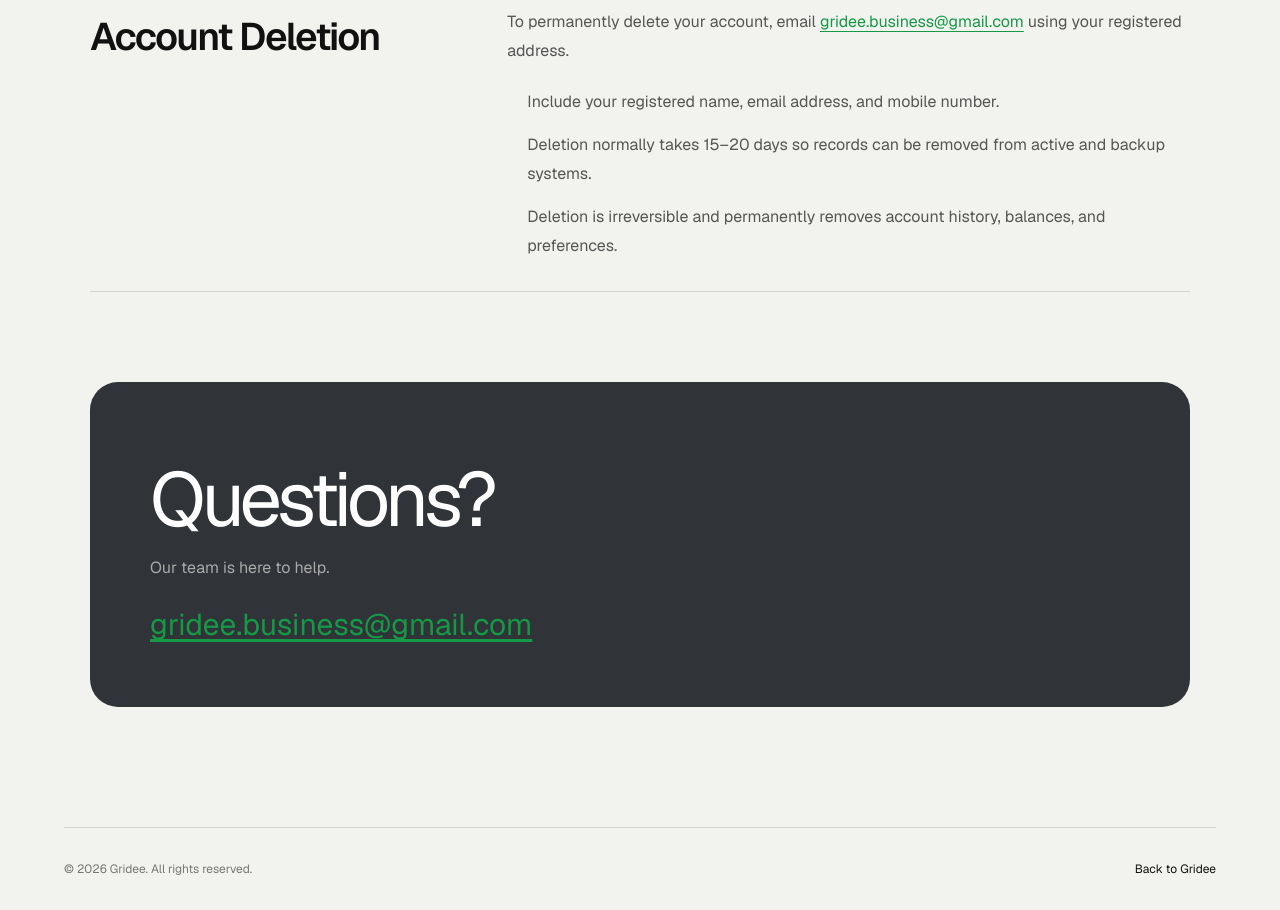
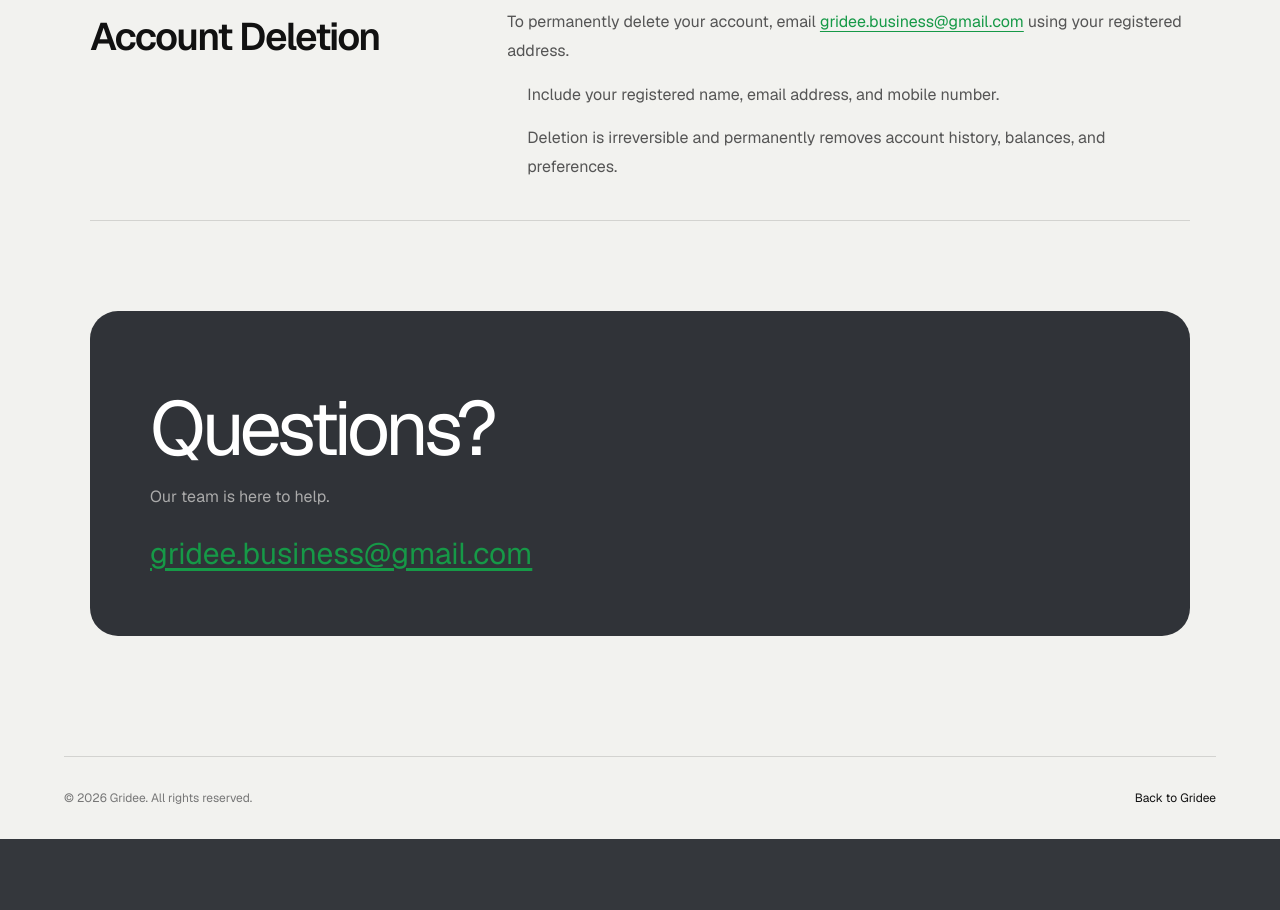
Before and after one commit to Rishabh-0707/gridee_, a Next.js app: page /data-safety in a window 1280 px wide. Shown: the part 1380-2290 px from the top of the page. After the commit the page ends 2219 px from the top, so only its background shows below. Built offline with nearby package versions, Linux system fonts and the light colour scheme.

Commit message:
Remove account deletion timeframe

```diff
--- a/app/data-safety/page.tsx
+++ b/app/data-safety/page.tsx
@@ -12,6 +12,6 @@
       <><strong>Secure Authentication:</strong> Sessions use secure authentication tokens stored locally on the device.</>,
       <><strong>Payment Safety:</strong> Card and banking details are not stored by Gridee; transactions are handled by Razorpay.</>,
     ] },
-    { title: "Account Deletion", paragraphs: [<>To permanently delete your account, email <a href="mailto:gridee.business@gmail.com?subject=Account%20Deletion%20Request">gridee.business@gmail.com</a> using your registered address.</>], items: ["Include your registered name, email address, and mobile number.", "Deletion normally takes 15–20 days so records can be removed from active and backup systems.", "Deletion is irreversible and permanently removes account history, balances, and preferences."] },
+    { title: "Account Deletion", paragraphs: [<>To permanently delete your account, email <a href="mailto:gridee.business@gmail.com?subject=Account%20Deletion%20Request">gridee.business@gmail.com</a> using your registered address.</>], items: ["Include your registered name, email address, and mobile number.", "Deletion is irreversible and permanently removes account history, balances, and preferences."] },
   ]} />;
 }
```
